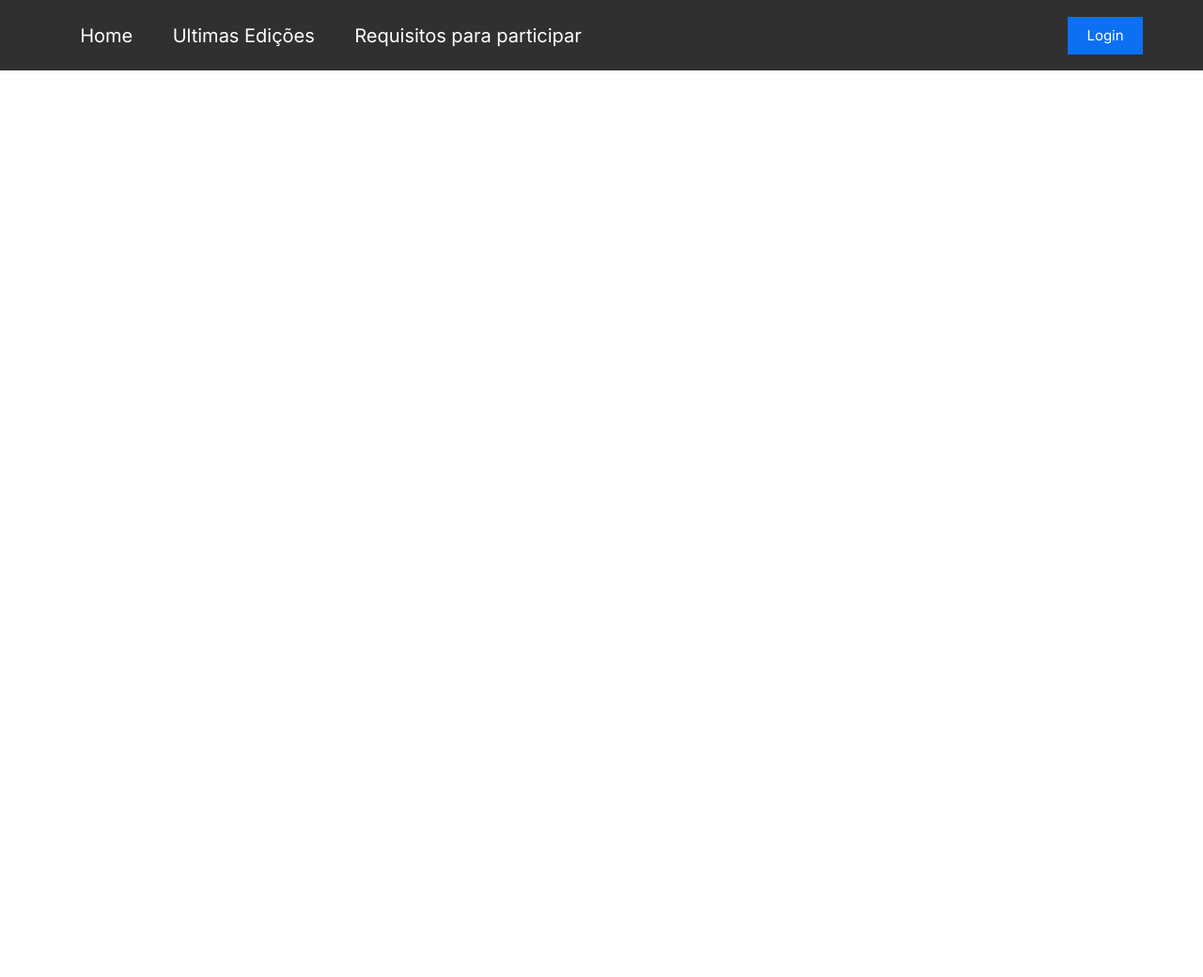
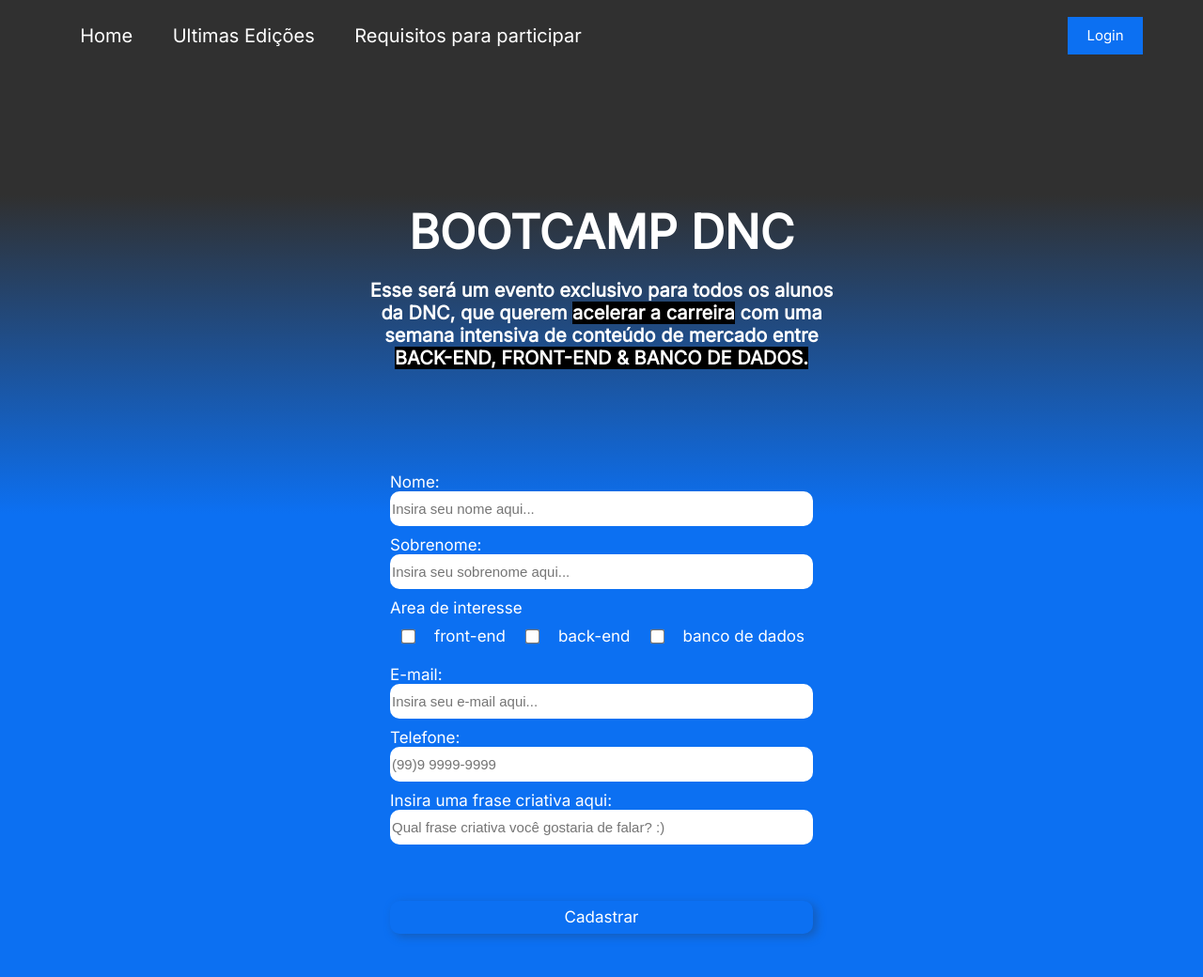
Before and after one commit to Wallterr/bootcampdnc, a plain HTML site: page index.html in a window 1280 px wide. Shown: the whole page at 94% size. Before the commit the page ends 800 px from the top, so only its background shows below. Drawn offline with Linux system fonts and the light colour scheme.

Commit message:
adicionando formulario e formatação do mesmo

```diff
--- a/index.html
+++ b/index.html
@@ -21,6 +21,60 @@
         </div>
         <button>Login</button>
     </nav>
+    <section>
+        <header>
+            <h1>Bootcamp DNC</h1>
+            <h2>Esse será um evento exclusivo para todos os alunos<br>
+                da <b>DNC</b>, que querem <span class="invert">acelerar a carreira</span> com uma<br>
+                semana intensiva de conteúdo de mercado entre<br>
+                <span class="invert">BACK-END, FRONT-END & BANCO DE DADOS.</span>
+            </h2>
+        </header>
+
+        <form>
+            <div class="formGroup">
+                <label>Nome:</label>
+                <input type="text" placeholder="Insira seu nome aqui...">
+            </div>
+            <div class="formGroup">
+                <label>Sobrenome:</label>
+                <input type="text" placeholder="Insira seu sobrenome aqui...">
+            </div>
+            <div class="formGroup">
+                <label> Area de interesse</label>
+                <div class="checkboxItems">
+                    <input type="checkbox" value="front">
+                    <label>front-end</label>
+
+                    <input type="checkbox" value="back">
+                    <label>back-end</label>
+
+                    <input type="checkbox" value="bancoDeDados">
+                    <label>banco de dados</label>
+
+                </div>
+            </div>
+
+            <div class="formGroup">
+                <label>E-mail:</label>
+                <input type="text" placeholder="Insira seu e-mail aqui...">
+            </div>
+
+            <div class="formGroup">
+                <label>Telefone:</label>
+                <input type="text" placeholder="(99)9 9999-9999 ">
+            </div>
+
+            <div class="formGroup">
+                <label>Insira uma frase criativa aqui:</label>
+                <input type="text" placeholder="Qual frase criativa você gostaria de falar? :)">
+            </div>
+
+            <input type="submit" value="Cadastrar">
+
+        </form>
+
+    </section>
 
 </body>
 </html>
--- a/style.css
+++ b/style.css
@@ -1,12 +1,21 @@
+:root{
+    --azul-dnc: #0C70F2;
+    --preto-dnc: #303030;
+    --cinza-hover: #A7A6A6;
+    --fonte-padrao: 'Inter', sans-serif;
+}
+
 body{
     margin: 0px;
     padding: 0px;
+    background:linear-gradient(180deg, #303030 19%, #0C70F2 50%);
+    background-repeat: no-repeat;
 }
 #principal{
     width: 100%;
     height: 75px;
-    background-color: #303030;
-    font-family: 'Inter', sans-serif;
+    background-color: var(--preto-dnc);
+    font-family: var(--fonte-padrao);
     display: flex;
     justify-content: space-between;
     align-items: center;
@@ -20,7 +29,7 @@ body{
     font-weight: 600px;
 }
 #principal a:hover{
-    color: #a7a6a6;
+    color: var(--cinza-hover);
 
 }
 #menu{
@@ -32,11 +41,11 @@ body{
 }
 #principal button{
     margin-right: 5%;
-    background-color: #0C70F2;
+    background-color: var(--azul-dnc);
     border: none;
     height: 40px;
     width: 80px;
-    font-family: 'Inter', sans-serif;
+    font-family: var(--fonte-padrao);
     font-size: 15px;
     font-weight: 600px;
     color: #FFFFFF;
@@ -46,5 +55,79 @@ button:hover{
     transform: translateY(-6px);
     box-shadow: 4px 3px 10px #155dba;
     transition-duration: 0.1s;
+}
+section{
+    display: flex;
+    flex-direction: column;
+    align-items: center;
+    margin-top: 100px;
+    margin-bottom: 100px;
+}
+header{
+    color: #FFFFFF;
+    font-family: var(--fonte-padrao);
+}
+header h1{
+    font-size: 50px;
+    font-weight: 600px;
+    text-transform: uppercase;
+    text-align: center;
+    margin-bottom: 20px;
 
 }
+header h2{
+    text-align: center;
+    font-size: 20px;
+    font-weight: 400px;
+    margin-bottom: 100px;
+}
+header .invert{
+    background-color: #000000;
+    font-weight: bold;
+}
+form{
+    color: #FFFFFF;
+    font-family: var(--fonte-padrao);
+    font-size: 17px;
+    font-weight: 400px;
+    width: 450px;
+}
+.formGroup{
+    display: flex;
+    flex-direction: column;
+    margin-top: 10px;
+    margin-bottom: 10px;
+}
+form input {
+    border-radius: 10px;
+    border: none;
+    height: 35px;
+    font-size: 15px;
+}
+form label{
+    margin: 0px 0px 0px 0px;
+}
+form input::placeholder{
+    color: #393939 0,9;
+}
+.checkboxItems label{
+    font-size: 17px;
+}
+.checkboxItems{
+    display:flex;
+    justify-content: space-around;
+    align-items: center;
+}
+input[type="checkbox"]{
+    transform: scale(1.2);
+}
+input[type="submit"] {
+    color: #FFFFFF;
+    font-family: var(--fonte-padrao);
+    font-size: 17px;
+    font-weight: 400px;
+    width: 450px;
+    background-color: var(--azul-dnc);
+    margin-top: 50px;
+    box-shadow: 4px 3px 10px #155dba;
+}
```
